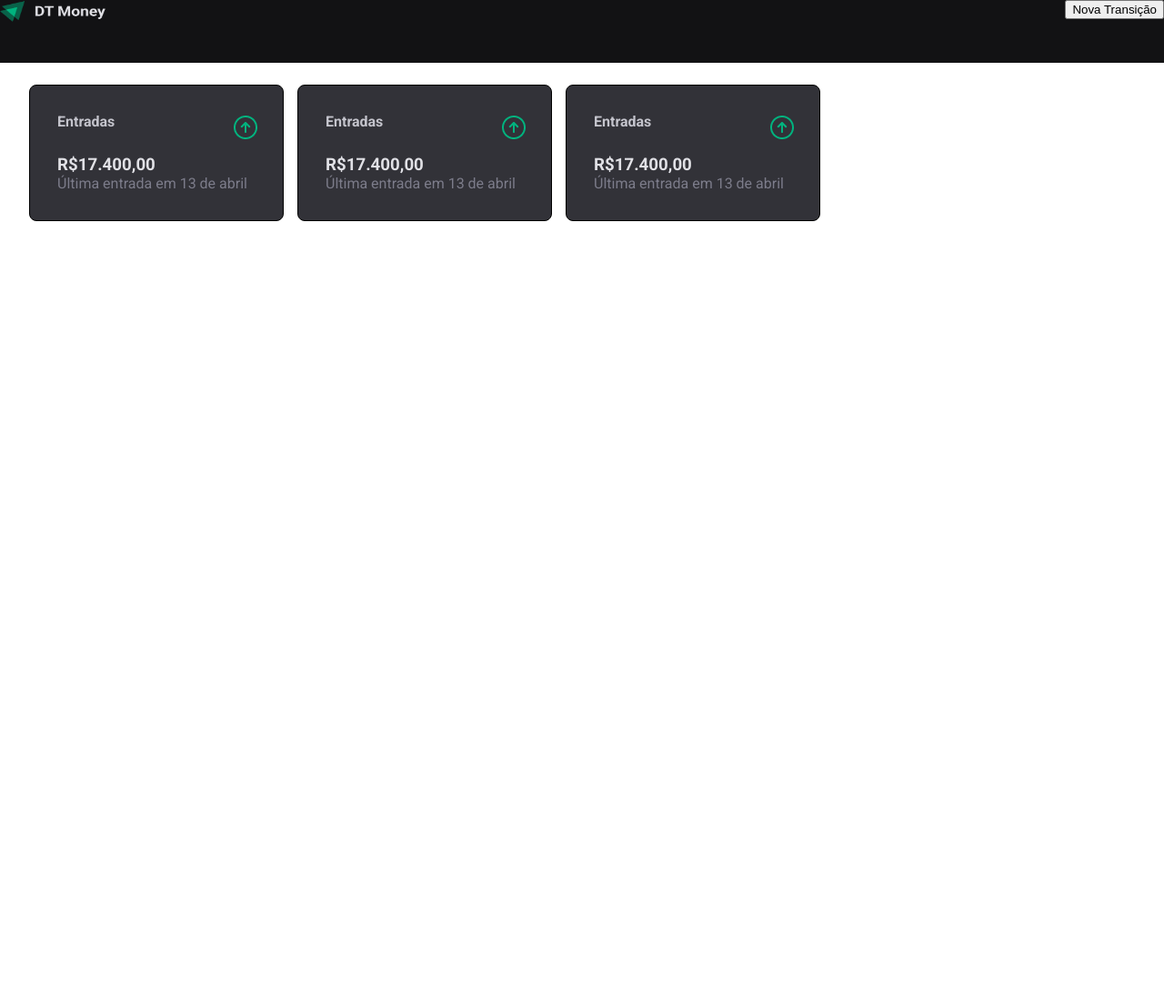
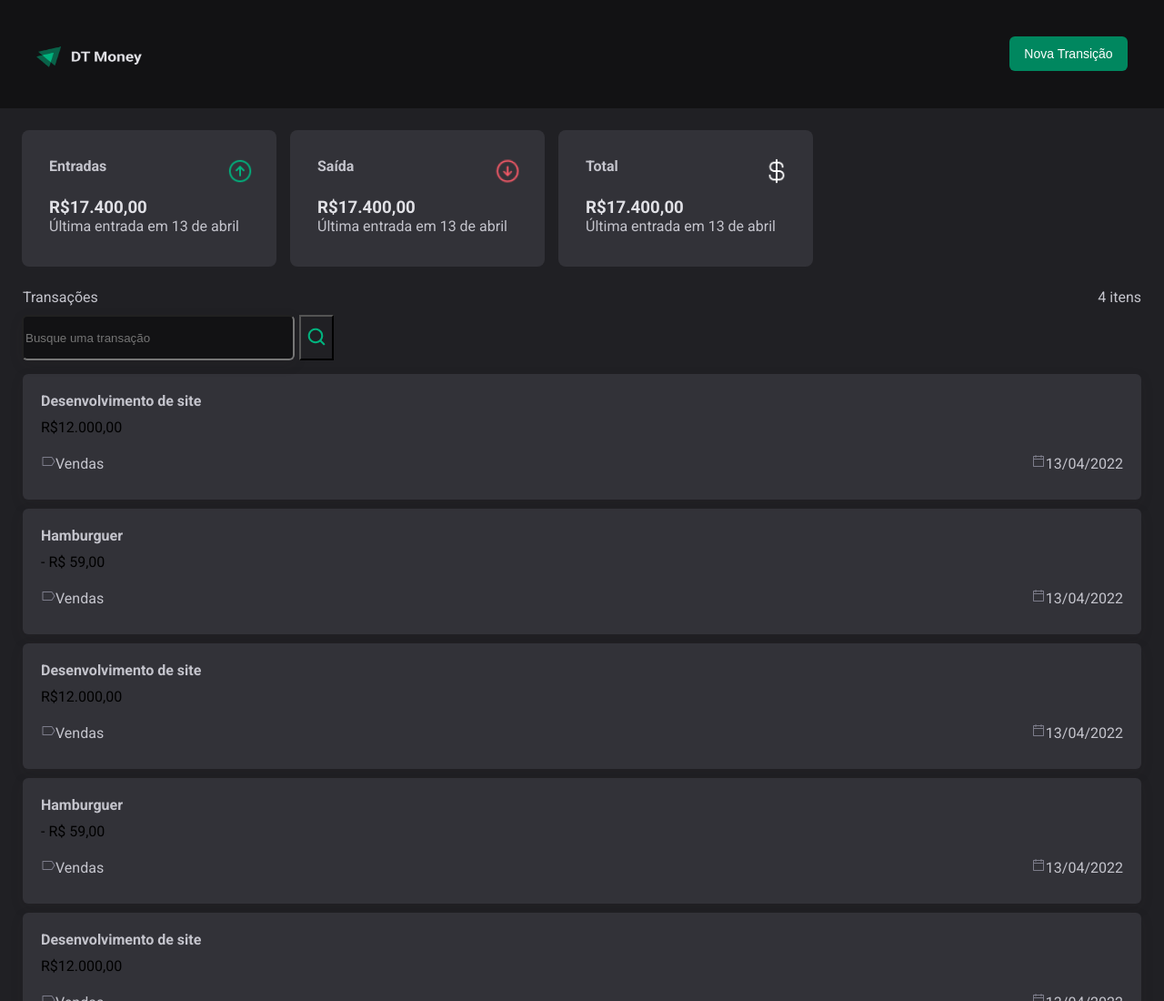
Before and after one commit to KayoMartins2405/DTMoney, a plain HTML site: page index.html in a window 1280 px wide. Shown: the top 1100 px of the page at 91% size. Before the commit the page ends 800 px from the top, so only its background shows below. Drawn offline with Linux system fonts and the light colour scheme; a web font is replaced by a local one.

Commit message:
estilizando

```diff
--- a/css/index.css
+++ b/css/index.css
@@ -4,7 +4,7 @@
 }
 
 body {
-    background-color: white;
+    background-color:#202024;
     font-family: "Roboto", sans-serif;
     font-weight: 400;
     font-style: normal;
@@ -14,28 +14,34 @@ header {
     background-color: #121214;
     display: flex;
     justify-content: space-between;
-    padding-bottom: 40px;
+    padding: 40px;
 }
 
-p {
-    color: #7C7C8A
+strong {
+    color: #C4C4CC;
 }
-
+h3{
+    color: #C4C4CC;
+}
+p{
+    color: #C4C4CC
+}
 .logo img {
     width: 117px;
     height: 25px;
+    margin-top: 10px;
 }
 
 .cards {
 
-
-    margin: 24px 24px 24px 32px;
+    display: flex;
+    margin: 24px 24px 24px 24px;
 
 
 }
 
 .card {
-    border: 1px solid;
+
     height: 150px;
     width: 280px;
     background-color: #323238;
@@ -45,7 +51,7 @@ p {
 
 }
 .card02 {
-    border: 1px solid;
+
     height: 150px;
     width: 280px;
     background-color: #323238;
@@ -55,7 +61,7 @@ p {
     margin-left: 15px;
 }
 .card03 {
-    border: 1px solid;
+
     height: 150px;
     width: 280px;
     background-color: #323238;
@@ -65,9 +71,8 @@ p {
     margin-left: 15px;
 }
 
-.flex {
-    display: flex;
-}
+
+
 
 .align-center {
     align-items: center;
@@ -94,3 +99,103 @@ p {
     scroll-padding-left: 20px;
 
 }
+.transacoes{
+display: flex;
+justify-content: space-between;
+margin: 10px 25px;
+}
+.input{
+    display: flex;
+}
+.card_transicoes{
+    margin: 5px 25px 10px;
+    border-radius: 6px;
+    padding: 20px;
+    gap: 12px;
+    box-shadow: 0px 5px 15px rgba(48, 43, 43, 0.1);
+    background-color: #323238;
+}
+.title_transicoes{
+    display: flex;
+    justify-content: space-between;
+}
+.title_transicoes p{
+    margin-right: 24px;
+}
+.busca input{
+height: 50px;
+width: 300px;
+margin: 0px 5px 10px 24px;
+border-radius: 6px;
+box-shadow: 0px 5px 15px rgba(48, 43, 43, 0.1);
+background-color: #121214;
+color: #7C7C8A;
+}
+.busca button{
+    height: 50px;
+    background-color: #202024;
+}
+.informa{
+    display: flex;
+    justify-content: space-between;
+    margin-top: 20px;
+}
+.button_header button{
+    padding: 0;
+    margin: 0;
+    background-color: #00875F;
+    color: white;
+    border: none;
+    padding: 8px, 16px, 8px, 16px;
+    height:38px;
+    width: 130px;
+    border-radius: 6px;
+    font-size: 14px;
+}
+.icon img{
+height: 30px;
+}
+.card_transicoes p{
+    margin-bottom: 10px;
+}
+.background{
+    background-color: #ffffff;
+}
+
+
+
+.modal {
+    display: none; /* Inicialmente oculto */
+    position: fixed; /* Posição fixa */
+    z-index: 1; /* Coloca o modal acima de outros elementos */
+    left: 0;
+    top: 0;
+    width: 100%; /* Largura total */
+    height: 100%; /* Altura total */
+    overflow: auto; /* Habilita rolagem */
+    background-color: rgba(0,0,0,0.4); /* Fundo semi-transparente */
+  }
+
+  /* Estilo do conteúdo do modal */
+  .modal-content {
+    background-color: #fefefe;
+    margin: 15% auto; /* Centraliza verticalmente */
+    padding: 20px;
+    border: 1px solid #888;
+    width: 80%; /* Largura do conteúdo do modal */
+  }
+
+  /* Estilo do botão de fechar */
+  .close {
+    color: #aaa;
+    float: right;
+    font-size: 28px;
+    font-weight: bold;
+  }
+
+  .close:hover,
+  .close:focus {
+    color: black;
+    text-decoration: none;
+    cursor: pointer;
+  }
--- a/index.html
+++ b/index.html
@@ -18,9 +18,12 @@
         <div class="logo">
             <img src="img/Logo.png" alt="">
         </div>
-        <a href=""><button>Nova Transição</button></a>
+        <div class="button_header">
+            <a href=""><button id="openModalBtn">Nova Transição</button></a>
+        </div>
     </header>
-    <div class="cards flex">
+    </div>
+    <div class="cards">
         <div class="card">
             <div class="text_entrada flex">
 
@@ -37,9 +40,9 @@
         <div class="card02">
             <div class="text_entrada flex align=center justify-center">
 
-                <h4>Entradas</h4>
+                <h4>Saída</h4>
                 <div class="icon">
-                    <img src="img/Icons.png" alt="">
+                    <img src="img/saida.png" alt="">
                 </div>
             </div>
             <div class="info">
@@ -52,9 +55,9 @@
         <div class="card03">
             <div class="text_entrada flex align=center justify-center">
 
-                <h4>Entradas</h4>
+                <h4>Total</h4>
                 <div class="icon">
-                    <img src="img/Icons.png" alt="">
+                    <img src="img/cifrao.png" alt="">
                 </div>
             </div>
             <div class="info">
@@ -63,81 +66,139 @@
 
             </div>
         </div>
-        <!-- <div class="transicoes">
-        <div class="title_transicoes">
-            <h3>Transações</h3>
+    </div>
+    <div class="teste">
+
+        <div class="transacoes">
+            <p>Transações</p>
+            <div class="textbusca">
                 <p>4 itens</p>
             </div>
-        <input type="text">
+        </div>
+        <div class="busca">
+            <div class="input">
+                <input type="text" placeholder="Busque uma transação">
                 <button><img src="img/busca.png" alt=""></button>
             </div>
+        </div>
         <div class="cards_transicoes">
-        <div class="card1_transicoes">
+            <div class="card_transicoes">
                 <p><strong>Desenvolvimento de site</strong></p>
+                <div class="valor">
                     R$12.000,00
+                </div>
+                <div class="informa">
                     <p><img src="img/vector.png" alt="">Vendas</p>
                     <p><img src="img/calendario.png" alt="">13/04/2022</p>
                 </div>
-        <div class="card1_transicoes">
+            </div>
+            <div class="card_transicoes">
                 <p><strong>Hamburguer</strong></p>
+                <div class="valor">
                     - R$ 59,00
+                </div>
+                <div class="informa">
                     <p><img src="img/vector.png" alt="">Vendas</p>
                     <p><img src="img/calendario.png" alt="">13/04/2022</p>
                 </div>
-        <div class="card1_transicoes">
-            <p><strong>Aluguel do apartamento</strong></p>
-            - R$ 1.200,00
+            </div>
+            <div class="cards_transicoes">
+                <div class="card_transicoes">
+                    <p><strong>Desenvolvimento de site</strong></p>
+                    <div class="valor">
+                        R$12.000,00
+                    </div>
+
+                    <div class="informa">
                         <p><img src="img/vector.png" alt="">Vendas</p>
                         <p><img src="img/calendario.png" alt="">13/04/2022</p>
                     </div>
-        <div class="card1_transicoes">
-            <p><strong>Desenvolvimento de site</strong></p>
-            R$12.000,00
+                </div>
+                <div class="card_transicoes">
+                    <p><strong>Hamburguer</strong></p>
+                    - R$ 59,00
+                    <div class="informa">
                         <p><img src="img/vector.png" alt="">Vendas</p>
                         <p><img src="img/calendario.png" alt="">13/04/2022</p>
                     </div>
-        <div class="card1_transicoes">
+                </div>
+                <div class="cards_transicoes">
+                    <div class="card_transicoes">
                         <p><strong>Desenvolvimento de site</strong></p>
                         R$12.000,00
+                        <div class="informa">
                             <p><img src="img/vector.png" alt="">Vendas</p>
                             <p><img src="img/calendario.png" alt="">13/04/2022</p>
                         </div>
-        <div class="card1_transicoes">
+                    </div>
+                    <div class="card_transicoes">
                         <p><strong>Hamburguer</strong></p>
                         - R$ 59,00
+                        <div class="informa">
                             <p><img src="img/vector.png" alt="">Vendas</p>
                             <p><img src="img/calendario.png" alt="">13/04/2022</p>
                         </div>
-        <div class="card1_transicoes">
-            <p><strong>Aluguel do apartamento</strong></p>
-            - R$ 1.200,00
+                    </div>
+                    <div class="card_transicoes">
+                        <p><strong>Hamburguer</strong></p>
+                        - R$ 59,00
+                        <div class="informa">
                             <p><img src="img/vector.png" alt="">Vendas</p>
                             <p><img src="img/calendario.png" alt="">13/04/2022</p>
                         </div>
-        <div class="card1_transicoes">
-            <p><strong>Desenvolvimento de site</strong></p>
-            R$12.000,00
+                    </div>
+                    <div class="card_transicoes">
+                        <p><strong>Hamburguer</strong></p>
+                        - R$ 59,00
+                        <div class="informa">
                             <p><img src="img/vector.png" alt="">Vendas</p>
                             <p><img src="img/calendario.png" alt="">13/04/2022</p>
                         </div>
-        <div class="card1_transicoes">
-            <p><strong>Aluguel do apartamento</strong></p>
-            - R$ 1.200,00
+                    </div>
+                    <div class="card_transicoes">
+                        <p><strong>Hamburguer</strong></p>
+                        - R$ 59,00
+                        <div class="informa">
                             <p><img src="img/vector.png" alt="">Vendas</p>
                             <p><img src="img/calendario.png" alt="">13/04/2022</p>
                         </div>
-        <div class="card1_transicoes">
-            <p><strong>Desenvolvimento de site</strong></p>
-            R$12.000,00
+                    </div>
+                    <div class="card_transicoes">
+                        <p><strong>Hamburguer</strong></p>
+                        - R$ 59,00
+                        <div class="informa">
                             <p><img src="img/vector.png" alt="">Vendas</p>
                             <p><img src="img/calendario.png" alt="">13/04/2022</p>
                         </div>
-
-    </div> -->
+                    </div>
+                    <div class="card_transicoes">
+                        <p><strong>Hamburguer</strong></p>
+                        - R$ 59,00
+                        <div class="informa">
+                            <p><img src="img/vector.png" alt="">Vendas</p>
+                            <p><img src="img/calendario.png" alt="">13/04/2022</p>
+                        </div>
+                    </div>
+                    <div class="card_transicoes">
+                        <p><strong>Hamburguer</strong></p>
+                        - R$ 59,00
+                        <div class="informa">
+                            <p><img src="img/vector.png" alt="">Vendas</p>
+                            <p><img src="img/calendario.png" alt="">13/04/2022</p>
+                        </div>
+                    </div>
 
 
 
+                </div>
+            </div>
+            <!-- ----------------modal---------- -->
+            <dialog>
 
+
+
+            </dialog>
+        <script> </script>
 </body>
 
 </html>
```
Also changed, not shown: img/cifrao.png (added), img/saida.png (added), js/index.js (added). Lines whose indentation alone changed are shown as unchanged.
